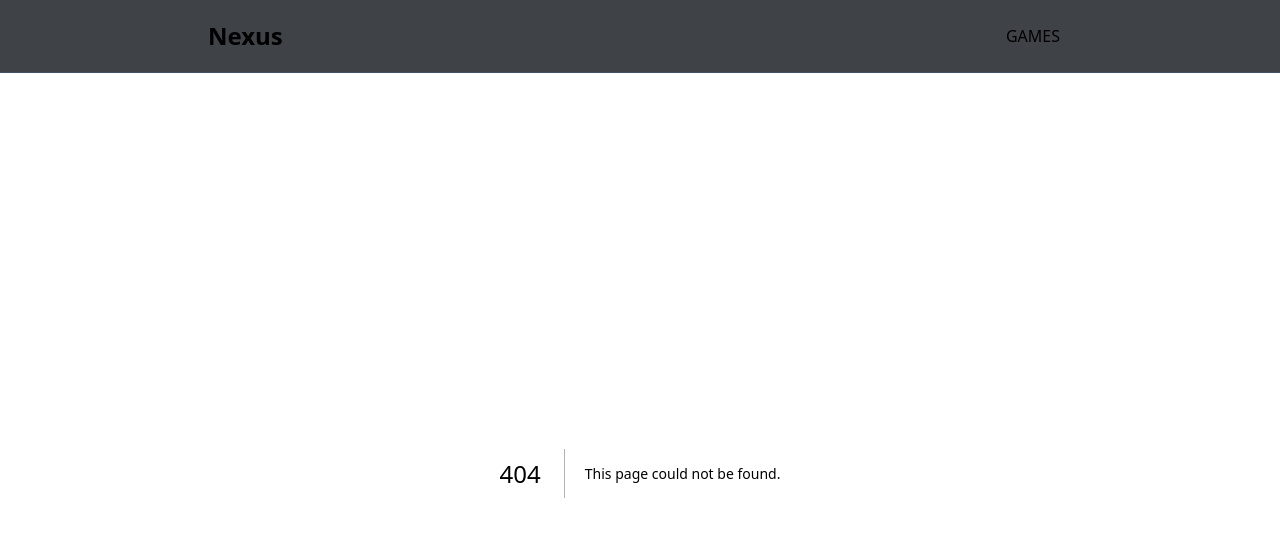
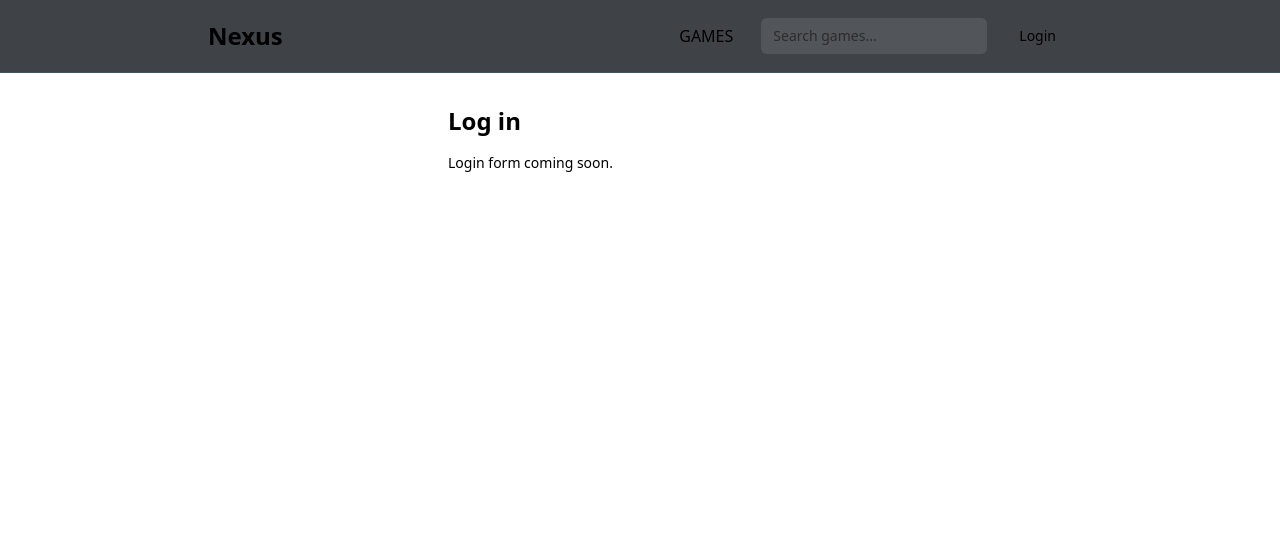
Before and after one commit to mcomatas/Nexus, a Next.js app in the folder frontend/: page /login in a window 1280 px wide. Before the commit this address had no page. Shown: the top 536 px of the page. Built offline with nearby package versions, Linux system fonts and the light colour scheme.

Commit message:
Add search bar functionality with seeding. Add login page to avoid 404 for now

```diff
--- a/frontend/src/app/games/page.tsx
+++ b/frontend/src/app/games/page.tsx
@@ -1,30 +1,25 @@
-'use client'
-
 import { apiFetch } from "@/lib/games";
-import { useState, useEffect } from "react";
 import { GameCard } from "@/components/gamecard";
 import { Game } from "@/lib/types";
 
+type GamesPageProps = {
+  searchParams: Promise<{ query?: string }>;
+};
 
-export default function Home() {
-  const [games, setGames] = useState<Game[]>([]);
-
-  useEffect(() => {
-    async function searchGames() {
-      const games = await apiFetch("games/search");
-      //console.log(games);
-      setGames(games);
-    }
-    searchGames();
-  }, [])
+export default async function GamesPage({ searchParams }: GamesPageProps) {
+  const { query } = await searchParams;
+  const path = query ? `games/search?query=${encodeURIComponent(query)}` : "games/search";
+  const games: Game[] = await apiFetch(path);
 
   return (
     <div className="grid grid-cols-4 gap-4">
-      {games.map((game) => {
-        return (
-          <GameCard key={game.igdb_id} game={game} />
-        )
-      })}
+      {games.length === 0 ? (
+        <p className="col-span-4 text-text-primary/60">
+          {query ? `No games found for "${query}".` : "No games to show."}
+        </p>
+      ) : (
+        games.map((game) => <GameCard key={game.igdb_id} game={game} />)
+      )}
     </div>
   );
 }
--- /dev/null
+++ b/frontend/src/app/login/page.tsx
@@ -0,0 +1,8 @@
+export default function LoginPage() {
+  return (
+    <div className="max-w-md mx-auto p-8">
+      <h1 className="text-2xl font-bold mb-4">Log in</h1>
+      <p className="text-sm text-text-primary/60">Login form coming soon.</p>
+    </div>
+  );
+}
--- a/frontend/src/components/navbar.tsx
+++ b/frontend/src/components/navbar.tsx
@@ -1,6 +1,8 @@
 'use client';
 
 import Link from 'next/link';
+import { Suspense } from 'react';
+import { useRouter, useSearchParams } from 'next/navigation';
 
 const NavbarLink = ({ href, children }: { href: string, children: React.ReactNode }) => {
   return (
@@ -13,6 +15,31 @@ const NavbarLink = ({ href, children }: { href: string, children: React.ReactNod
   );
 };
 
+function SearchForm() {
+  const router = useRouter();
+  const searchParams = useSearchParams();
+  const query = searchParams.get('query') ?? '';
+
+  function handleSearch(e: React.FormEvent<HTMLFormElement>) {
+    e.preventDefault();
+    const value = new FormData(e.currentTarget).get('query')?.toString().trim() ?? '';
+    router.push(value ? `/games?query=${encodeURIComponent(value)}` : '/games');
+  }
+
+  return (
+    <form onSubmit={handleSearch}>
+      <input
+        key={query}
+        defaultValue={query}
+        type="text"
+        name="query"
+        placeholder="Search games..."
+        className="rounded-md bg-white/10 px-3 py-2 text-sm placeholder:text-text-primary/50 focus:outline-none focus:ring-2 focus:ring-primary/40"
+      />
+    </form>
+  );
+}
+
 export default function NavBar() {
   return (
     <div className="w-full bg-navbar-glass sticky top-0 z-50">
@@ -21,10 +48,21 @@ export default function NavBar() {
           Nexus
         </Link>
 
-        <div className="flex justify-evenly items-center gap-x-6">
+        <div className="flex items-center gap-x-4">
           <NavbarLink href="/games">
             GAMES
           </NavbarLink>
+
+          <Suspense>
+            <SearchForm />
+          </Suspense>
+
+          <Link
+            href="/login"
+            className="rounded-md bg-primary/80 hover:bg-primary px-4 py-2 text-sm font-medium transition"
+          >
+            Login
+          </Link>
         </div>
       </div>
     </div>
--- a/frontend/src/lib/games.ts
+++ b/frontend/src/lib/games.ts
@@ -1,7 +1,7 @@
 
 
 export async function apiFetch(path: string, init?: RequestInit) {
-  const res = await fetch(`http://localhost:3000/${path}`, { credentials: "include", ...init });
+  const res = await fetch(`${process.env.NEXT_PUBLIC_API_URL}/${path}`, { credentials: "include", ...init });
   if (!res.ok) throw new Error(`${res.status}`);
   return res.json();
 }
```
